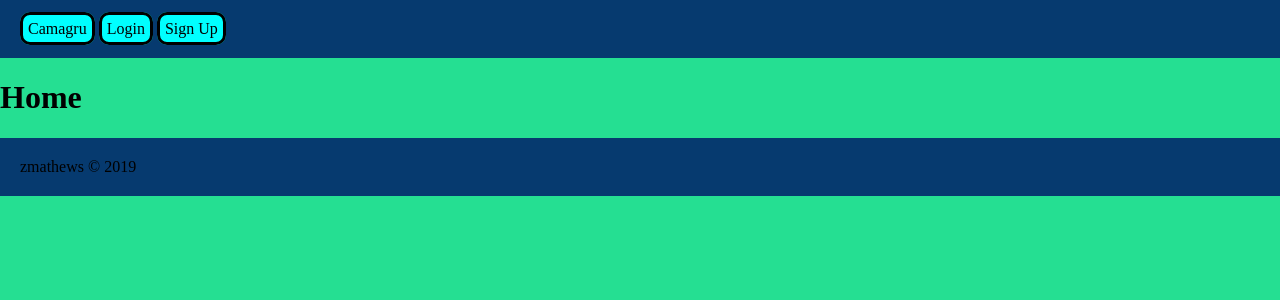
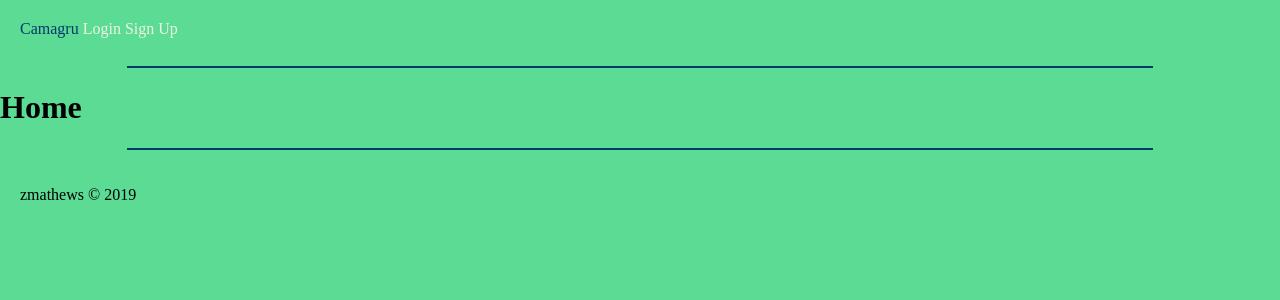
Before and after one commit to zeddmathews/Camagru, a PHP site: page /kay/ in a window 1280 px wide. Shown: the top 300 px of the page. Run offline with PHP 8.4, Linux system fonts and the light colour scheme.

Commit message:
We'll asume that helped somewhat

```diff
--- a/css/camagru.css
+++ b/css/camagru.css
@@ -1,34 +1,44 @@
 body{
 	margin: 0;
 	padding: 0;
-	background: rgb(37, 223, 146);
+	background: #5CDB95;
 }
 
-.header{
-	margin: 0;
-	top: 0;
+#header{
 	padding: 20px;
-	background: rgb(6, 58, 111);
 }
 
 #footer{
-	background: rgb(6, 58, 111);
 	padding: 20px;
 }
 
 .header a{
 	border: solid rgb(0, 0, 0);
 	border-radius: 10px;
-	padding: 5px;
+	padding: 10px;
 	text-decoration: none;
 	color: black;
-	background-color: aqua;
 }
 
 #left {
 	text-align: left;
+	color: #05386B;
+	text-decoration: none;
 }
 
 #right {
 	text-align: right;
+	color: #EDF5E1;
+	text-decoration: none
+	;
 }
+
+.h {
+	border: 0.1vw solid#05386B;
+	width: 80vw;
+}
+
+.f {
+	border: 0.1vw solid#05386B;
+	width: 80vw;
+}
--- a/footer.php
+++ b/footer.php
@@ -1,4 +1,4 @@
-
+<hr class="f">
 <p id="footer">zmathews &copy; 2019</p>
 </body>
 </html>
--- a/header.php
+++ b/header.php
@@ -8,9 +8,11 @@
 	<link rel="stylesheet" href="css/camagru.css">
 </head>
 <body>
-<div class = "header">
+<div id="header">
 	<a href="index.php" id="left">Camagru</a>
 
 	<a href="login.php" id="right">Login</a>
 	<a href="signup.php" id="right">Sign Up</a>
+
 </div>
+<hr class="h">
--- a/login.php
+++ b/login.php
@@ -10,7 +10,7 @@
 	<title>Login</title>
 </head>
 <body>
-	<form class="login-form" action="../../dev/login.php">
+	<form class="login-form" action="">
 
 		<label>E-mail</label>
 		<br>
@@ -41,7 +41,7 @@
 		$stmt->bindParam(':encrypt', $pass);
 		$stmt->execute();
 		$_SESSION['logged_in'] = $mail;
-		header("Location: ../user/php/feed.php");
+		header("Location: feed.php");
 	}
 	catch (PDOException $e) {
 		echo 'Nice'. $e->getMessage();
```
